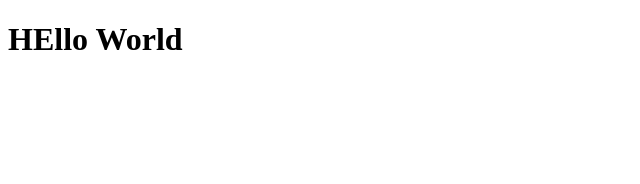
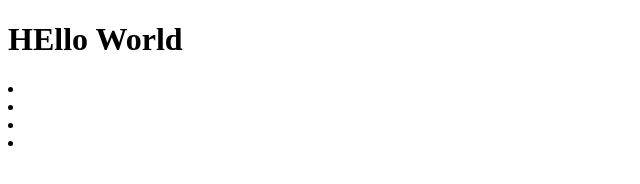
Before and after one commit to PaulBrian2/Quiz-App, a plain HTML site: page index.html in a window 1280 px wide. Shown: the full height of the page, 0-640 px from the left. Drawn offline with Linux system fonts and the light colour scheme.

Commit message:
Update HTML and README file

```diff
--- a/index.html
+++ b/index.html
@@ -7,5 +7,13 @@
 </head>
 <body>
     <h1>HEllo World</h1>
+    <div>
+        <nav>
+            <li></li>
+            <li></li>
+            <li></li>
+            <li></li>
+        </nav>
+    </div>
 </body>
 </html
```
Also changed, not shown: 1 other file.
